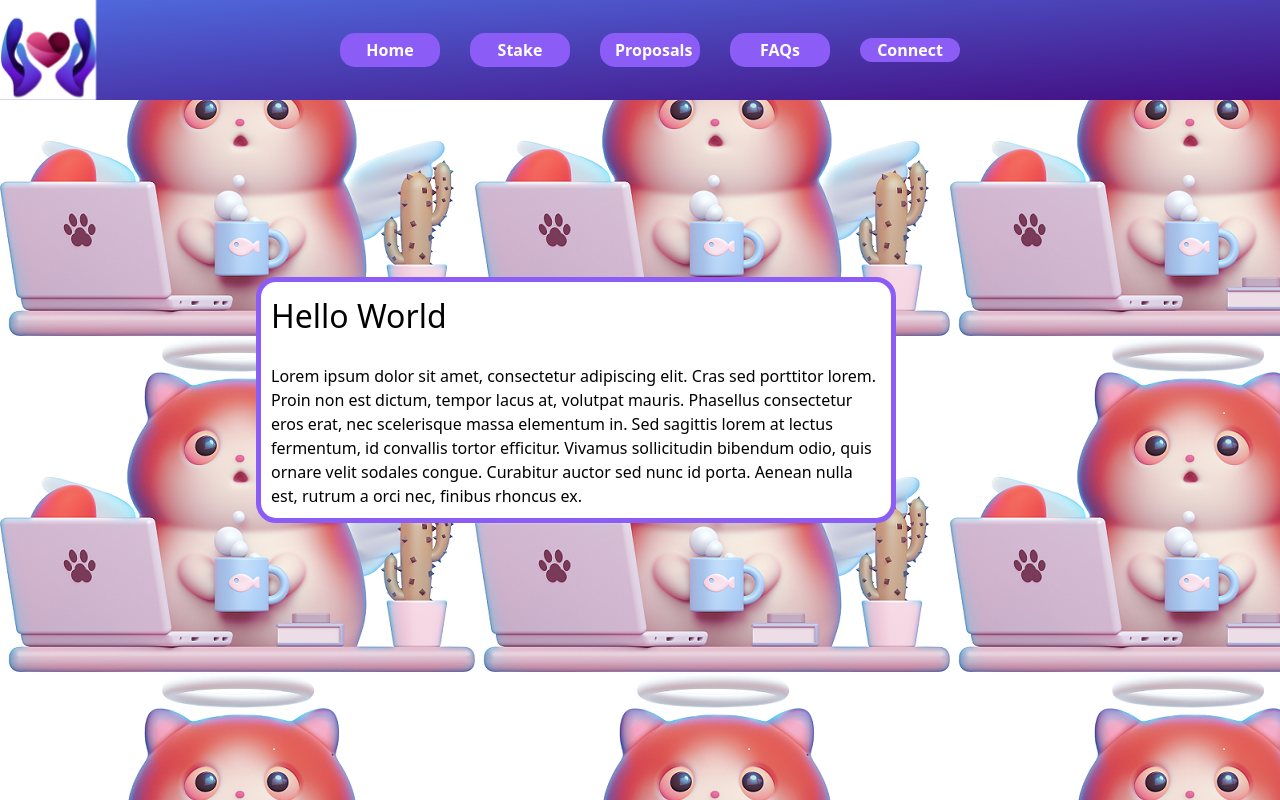
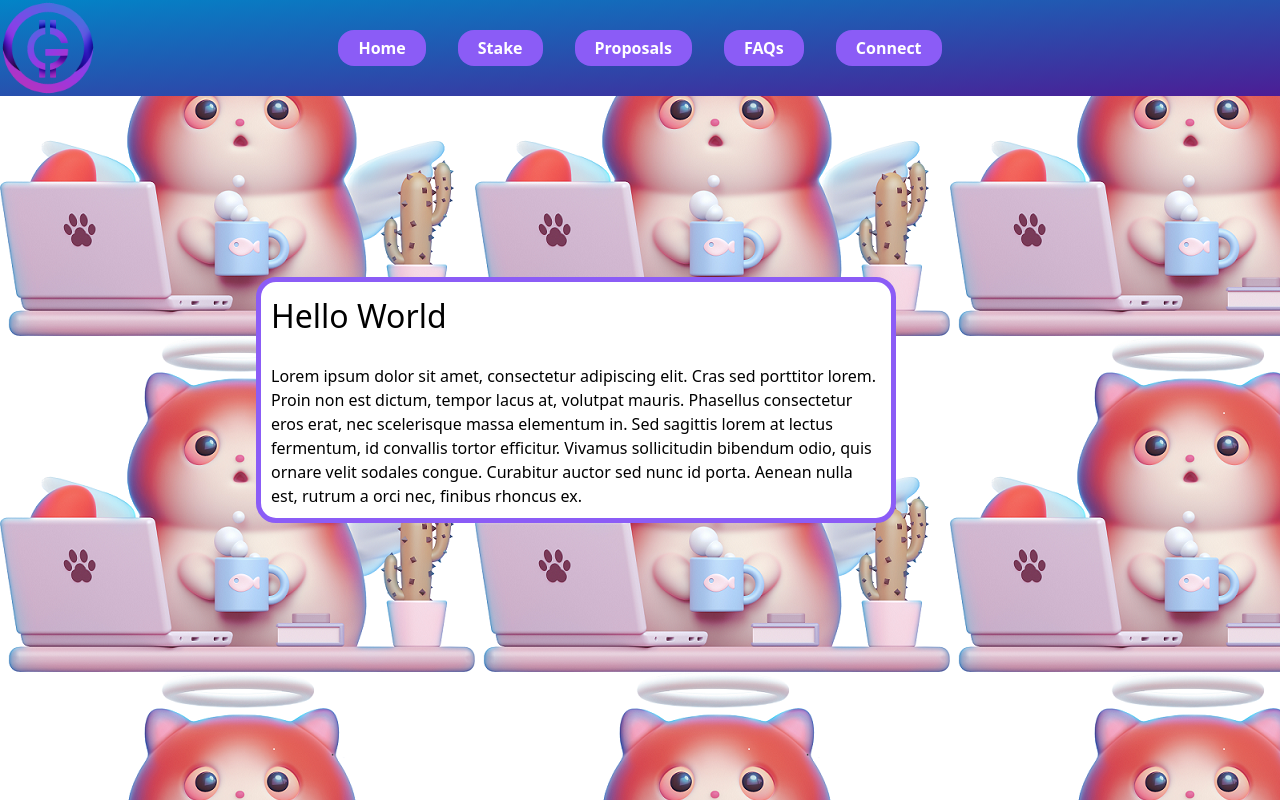
Before and after one commit to rav-coder/GoodDAO, a Next.js app: page / in a window 1280 px wide. Shown: the top 800 px of the page. Built offline with nearby package versions, Linux system fonts and the light colour scheme.

Commit message:
tailwindify

```diff
--- a/components/Connect.tsx
+++ b/components/Connect.tsx
@@ -1,5 +1,4 @@
 import React, { useState } from 'react'
-import styles from '../styles/Nav.module.css'
 
 const Connect = () => {
 
@@ -16,7 +15,7 @@ const Connect = () => {
 
 	return (
 	<>
-		<button onClick={handleClick} className={styles.btn}><span className={styles.a}>{btnText}</span></button>
+		<button onClick={handleClick} className='bg-purple py-1.5 px-5 rounded-2xl my-1 mx-4 hover:bg-[#e0e0e0]'>{btnText}</button>
 	</>
 
   )
--- a/components/Nav.tsx
+++ b/components/Nav.tsx
@@ -1,15 +1,14 @@
 import React from 'react'
 import Connect from './Connect'
-import styles from '../styles/Nav.module.css'
 import NavButton from './NavButton'
 
 const Nav = () => {
 	return (
 		<>
 
-			<nav className={styles.nav}>
+			<nav className='h-24 w-screen p-3 bg-gradient-to-br from-sky-600 to-violet-900 text-white font-bold flex items-center justify-center fixed'>
 
-				<ul className={styles.ul}>
+				<ul>
 					<NavButton link={'/'} text={'Home'}/>
 					<NavButton link={'/stake'} text={'Stake'}/>
 					<NavButton link={'/proposals'} text={'Proposals'}/>
@@ -17,8 +16,7 @@ const Nav = () => {
 					<Connect/>
 				</ul>
 			</nav>
-			<div className={styles.logo}></div>
-
+			<div className="hover:cursor-pointer fixed h-24 w-24 bg-[url('../public/logo.jpg')] bg-contain bg-no-repeat"></div>
 
 		</>
 	)
--- a/components/NavButton.tsx
+++ b/components/NavButton.tsx
@@ -1,6 +1,5 @@
 import React, { JSXElementConstructor } from 'react'
 import Link from 'next/link'
-import styles from '../styles/Nav.module.css'
 
 type Props = {
     link:string,
@@ -10,8 +9,8 @@ type Props = {
 
 export default function NavButton({ link, text }: Props) {
     return (
-        <button className={styles.btn}>
-            <li className={styles.a}>
+        <button className='bg-purple py-1.5 px-5 rounded-2xl my-1 mx-4 hover:bg-[#e0e0e0]'>
+            <li>
                 <Link href={link}>{text}</Link>
             </li>
         </button>
--- a/styles/Nav.module.css
+++ /dev/null
@@ -1,52 +0,0 @@
-.nav {
-    height: 100px;
-    width: 100vw;
-    padding: 10px;
-    background-image: linear-gradient(to bottom right, #4f6cdf, #440d82);
-    color: #fff;
-    font-weight: bold;
-    display: flex;
-    align-items: center;
-    justify-content: flex-start;
-    position: fixed;
-}
-
-.ul {
-    display: flex;
-    justify-content: center;
-    align-items: center;
-    list-style: none;
-    margin-left: 50vw;
-    transform: translateX(-50%);
-}
-
-.a {
-    margin: 5px 15px;
-}
-
-.logo {
-    position: fixed;
-    color: #fff;
-    height: 100px;
-    width: 100px;
-    background-image: url('../public/logo.jpg');
-    background-repeat: no-repeat;
-    background-size: contain;
-}
-
-.logo:hover {
-    cursor: pointer;
-}
-
-
-.btn {
-    background-color: #8B5CF6;
-    width: 100px;
-    margin-left: 15px; ;
-    margin-right: 15px;
-    border-radius: 15px;
-}
-
-.btn:hover {
-    color: #e0e0e0;
-}
```
Also changed, not shown: components/Paragraph.tsx (renamed from components/Paragraph.js, +6 -1 lines), public/logo.jpg.
